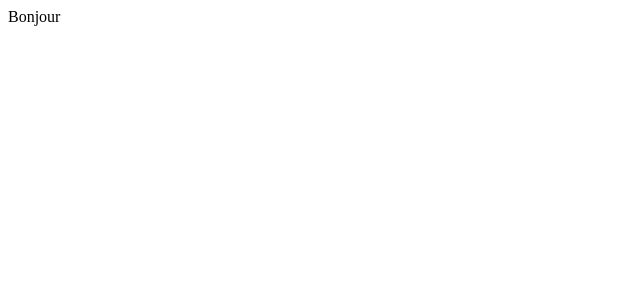
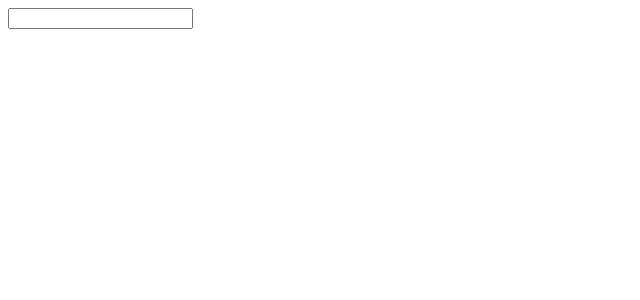
Before and after one commit to YnovDinguerie/Barathon, a Next.js app in the folder client/: page /reset in a window 1280 px wide. Shown: the top 300 px of the page, without its empty margins (0-640 px from the left). Built offline with nearby package versions, Linux system fonts and the light colour scheme.

Commit message:
Changes to try CI

```diff
--- a/client/src/app/reset/page.tsx
+++ b/client/src/app/reset/page.tsx
@@ -3,7 +3,9 @@
 const ResetPassword = () => {
   return (
     <div>
-      <div>Bonjour</div>
+      <div>
+        <input />
+      </div>
     </div>
   )
 }
```
